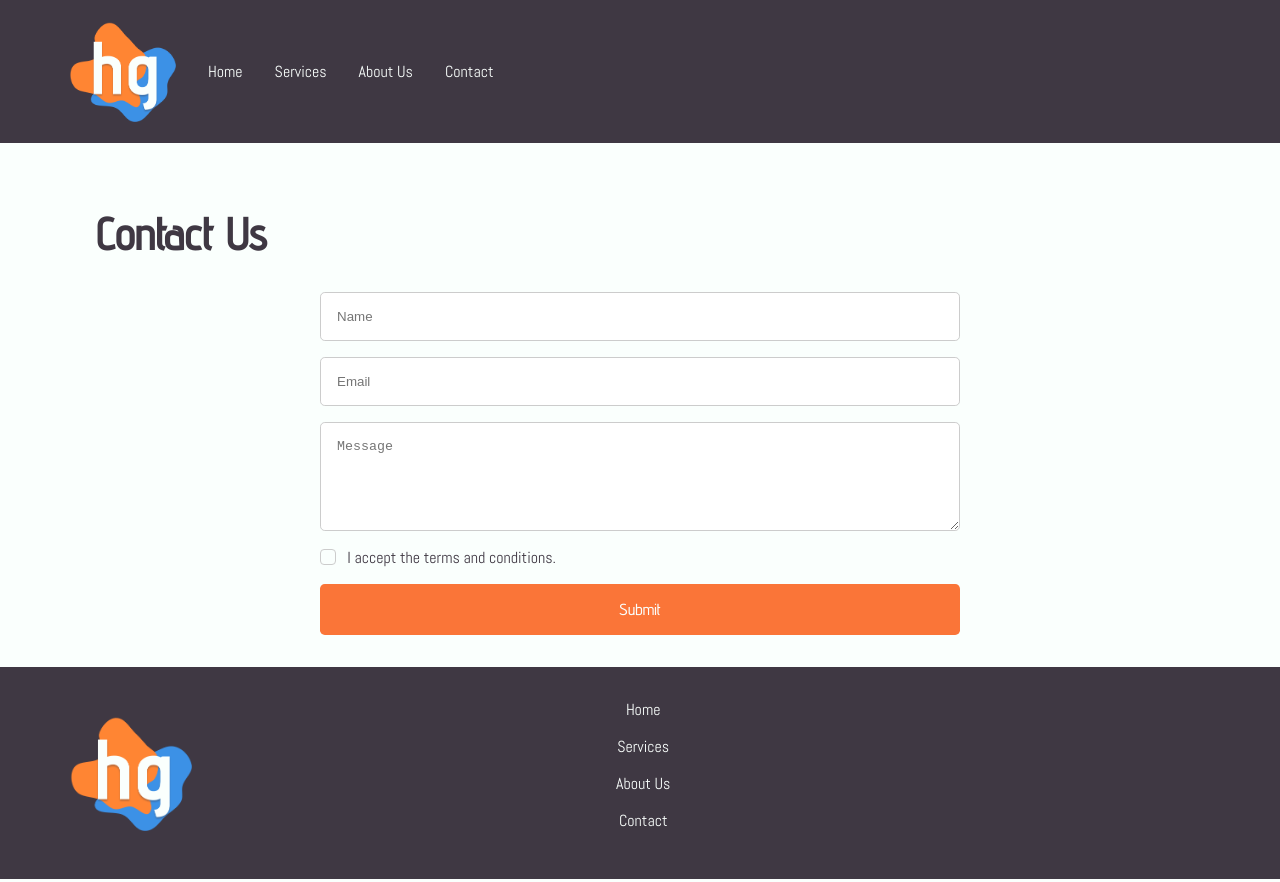
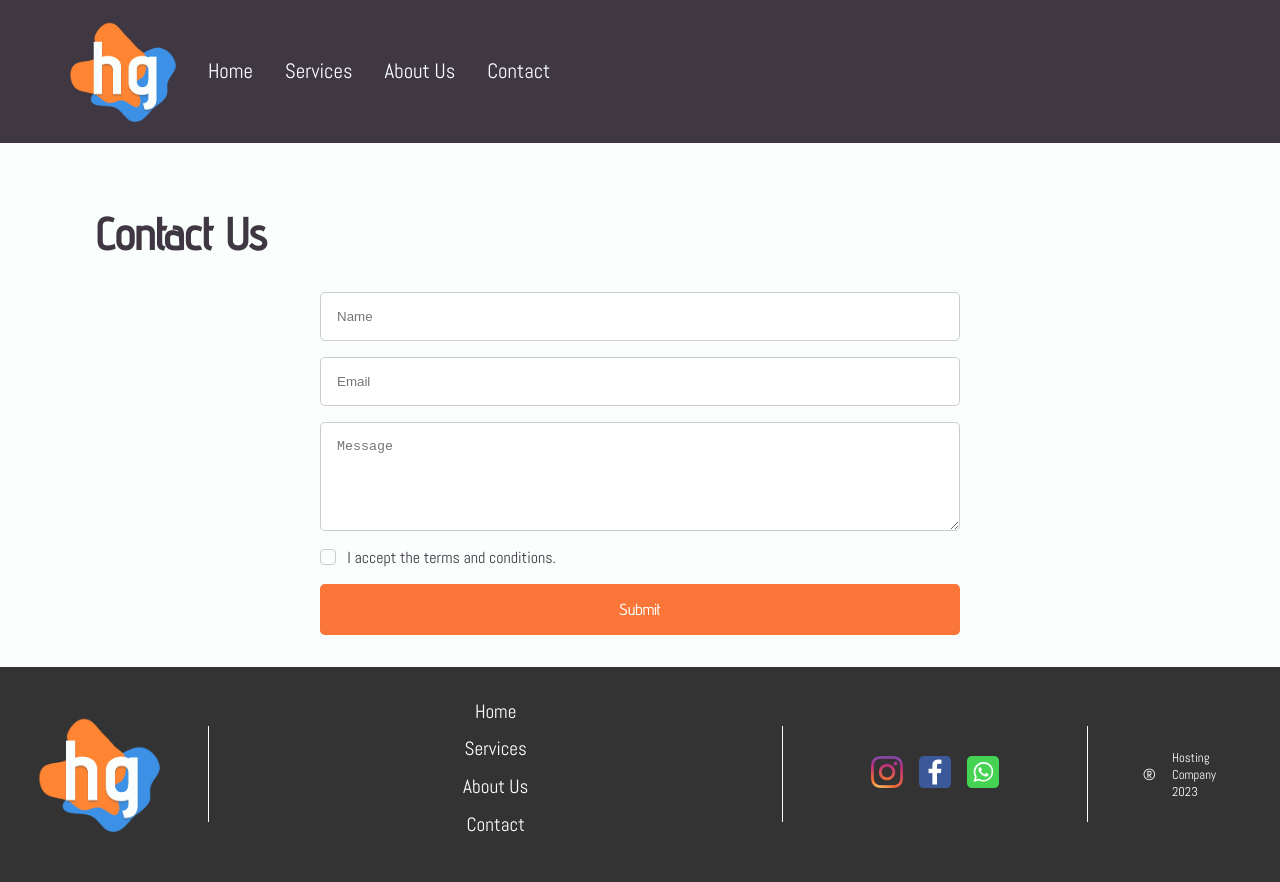
Before and after one commit to FedeCei/Proyecto-final, a plain HTML site: page contact.html in a window 1280 px wide. Drawn offline with Linux system fonts and the light colour scheme.

Commit message:
styles fixes

```diff
--- a/Css/contact.styles.css
+++ b/Css/contact.styles.css
@@ -66,6 +66,36 @@ button[type='submit']:hover {
     background-color: var(--accent-color-hover);
 }
 
+/* Footer styles */
+footer {
+    background-color: #333;
+    padding: 2.5vw 0;
+    color: #fff;
+    display: flex;
+    justify-content: space-between;
+    align-items: center;
+}
+
+footer .logo img {
+    width: 10vw;
+    height: auto;
+}
+
+footer nav ul {
+    display: flex;
+    flex-direction: column;
+    align-items: center;
+}
+
+footer nav ul li {
+    margin-bottom: 1vw;
+}
+
+footer nav ul li a {
+    color: #fff;
+    text-decoration: none;
+}
+
 /* Media queries */
 @media screen and (max-width: 768px) {
     form {
--- a/Css/styles.css
+++ b/Css/styles.css
@@ -87,6 +87,7 @@ nav {
 nav ul {
     list-style-type: none;
     display: flex;
+    font-size: 1.3rem;
 }
 
 nav ul li {
@@ -224,20 +225,54 @@ footer .logo img {
 }
 
 footer nav ul {
-    width: 100%;
     display: flex;
     flex-direction: column;
+    justify-content: center;
     align-items: center;
-    padding-right: 15%;
+    font-size: 1.2rem;
+    margin-inline: 2rem;
 }
 
 footer nav ul li {
-    margin-bottom: 1rem;
+    margin: 0 0 1rem 0;
 }
 
 footer nav ul li a {
     color: var(--white-color);
     text-decoration: none;
+}
+
+.social-icons {
+    display: flex;
+    justify-content: center;
+    margin-inline: 5vw;
+}
+
+.social-icons img {
+    width: 2rem;
+    height: auto;
+    margin-inline: 0.5rem;
+}
+
+.divider {
+    width: 0.2vw;
+    height: 6rem;
+    background-color: var(--white-color);
+    margin: 0 1rem;
+}
+
+.trademark {
+    display: flex;
+    align-items: center;
+    margin: 0 5vw 0 3vw;
+}
+
+.trademark span:first-child {
+    margin-right: 1rem;
+}
+
+.trademark span:last-child {
+    font-size: 0.8rem;
 }
 
 .highlight {
@@ -400,10 +435,28 @@ footer nav ul li a {
     footer nav ul {
         width: 100%;
         padding: 0;
+        margin: 0;
     }
 
     footer nav ul li {
         margin-bottom: 0.5rem;
+    }
+
+    .social-icons {
+        margin: 1rem 0;
+    }
+
+    .social-icons a:first-child,
+    .social-icons a:last-child {
+        margin: 0;
+    }
+
+    .trademark {
+        margin: 0;
+    }
+
+    .divider {
+        display: none;
     }
 }
 
--- a/contact.html
+++ b/contact.html
@@ -91,6 +91,7 @@
              alt="Logo">
       </a>
     </div>
+    <div class="divider"></div>
     <nav>
       <ul>
         <li><a href="index.html">Home</a></li>
@@ -99,6 +100,20 @@
         <li><a href="contact.html">Contact</a></li>
       </ul>
     </nav>
+    <div class="divider"></div>
+    <div class="social-icons">
+      <a href="https://www.instagram.com"><img src="Assets/instagram.png"
+             alt="Instagram"></a>
+      <a href="https://www.facebook.com"><img src="Assets/facebook.png"
+             alt="Facebook"></a>
+      <a href="https://www.whatsapp.com"><img src="Assets/whatsapp.png"
+             alt="WhatsApp"></a>
+    </div>
+    <div class="divider"></div>
+    <div class="trademark">
+      <span>&#174;</span>
+      <span>Hosting Company 2023</span>
+    </div>
   </footer>
 
   <div id="modal"
```
Also changed, not shown: about.html (+15 -0 lines), index.html (+15 -0 lines), services.html (+15 -0 lines), Assets/facebook.png (added), Assets/instagram.png (added), Assets/whatsapp.png (added).
